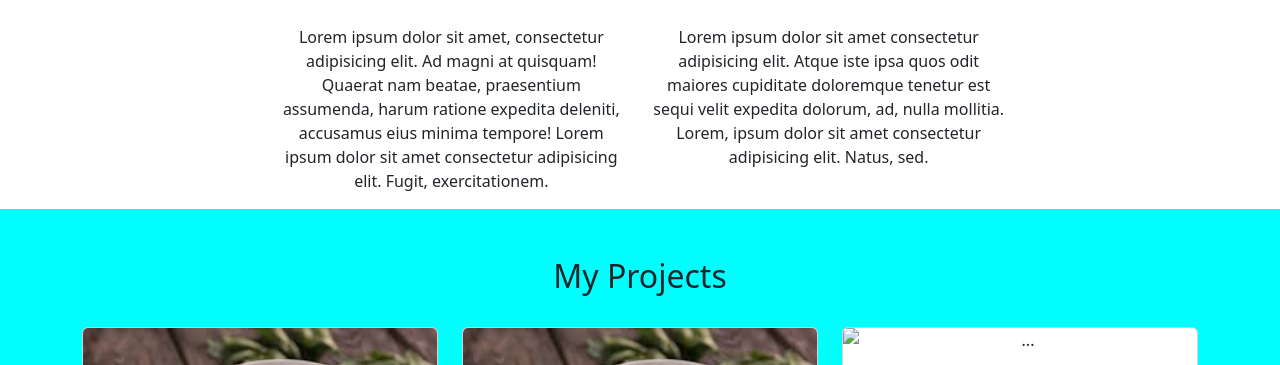
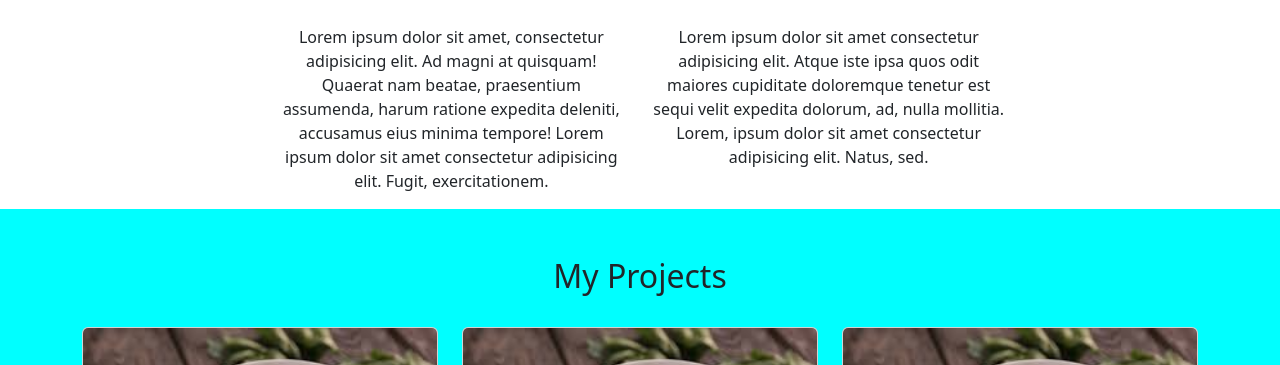
Before and after one commit to abdzz27/abdzz27.github.io, a plain HTML site: page index.html in a window 1280 px wide. Shown: the part 551-916 px from the top of the page. Drawn offline with Linux system fonts and the light colour scheme.

Commit message:
Update index.html

```diff
--- a/index.html
+++ b/index.html
@@ -106,7 +106,7 @@
           </div>
           <div class="col-md-4 mt-4 mb-4">
             <div class="card">
-              <img src="produk1.jpg" class="card-img-top" alt="..." />
+              <img src="img/produk1.jpg" class="card-img-top" alt="..." />
               <div class="card-body">
                 <p class="card-text">
                   Some quick example text to build on the card title and make up
```
